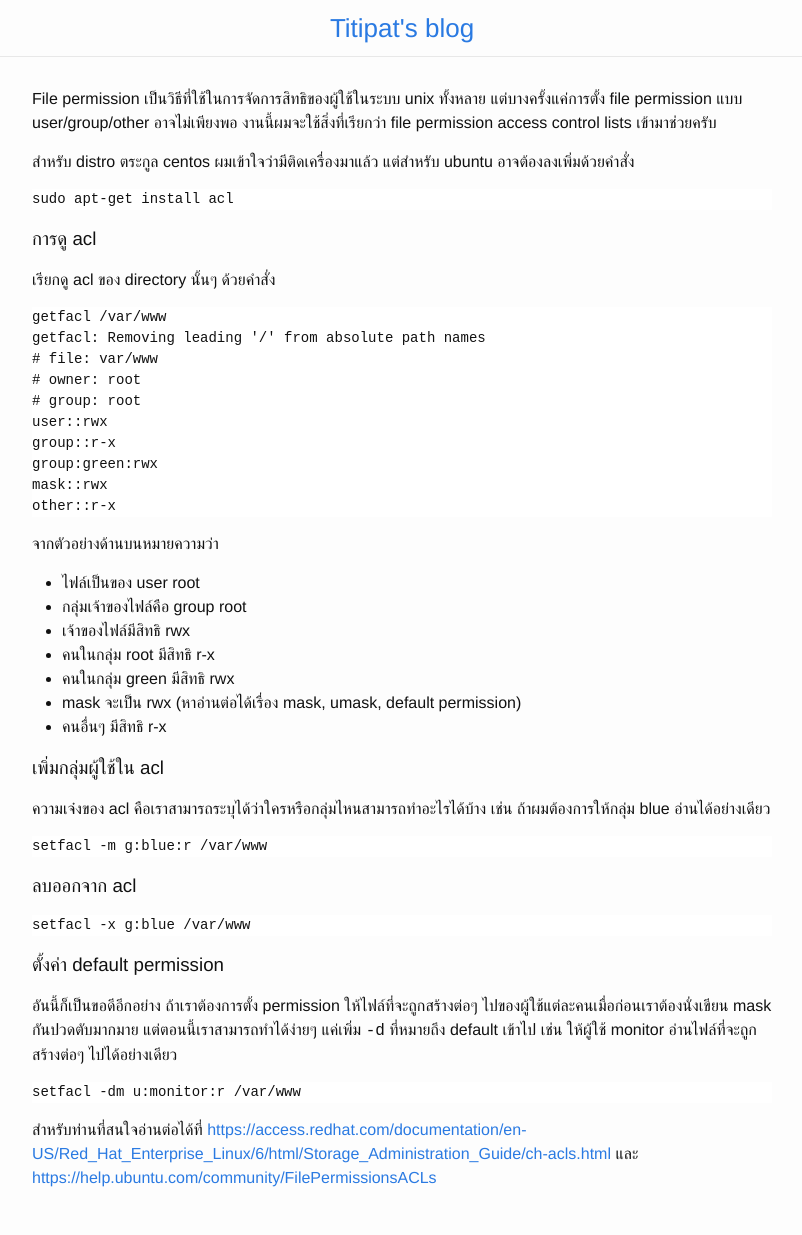
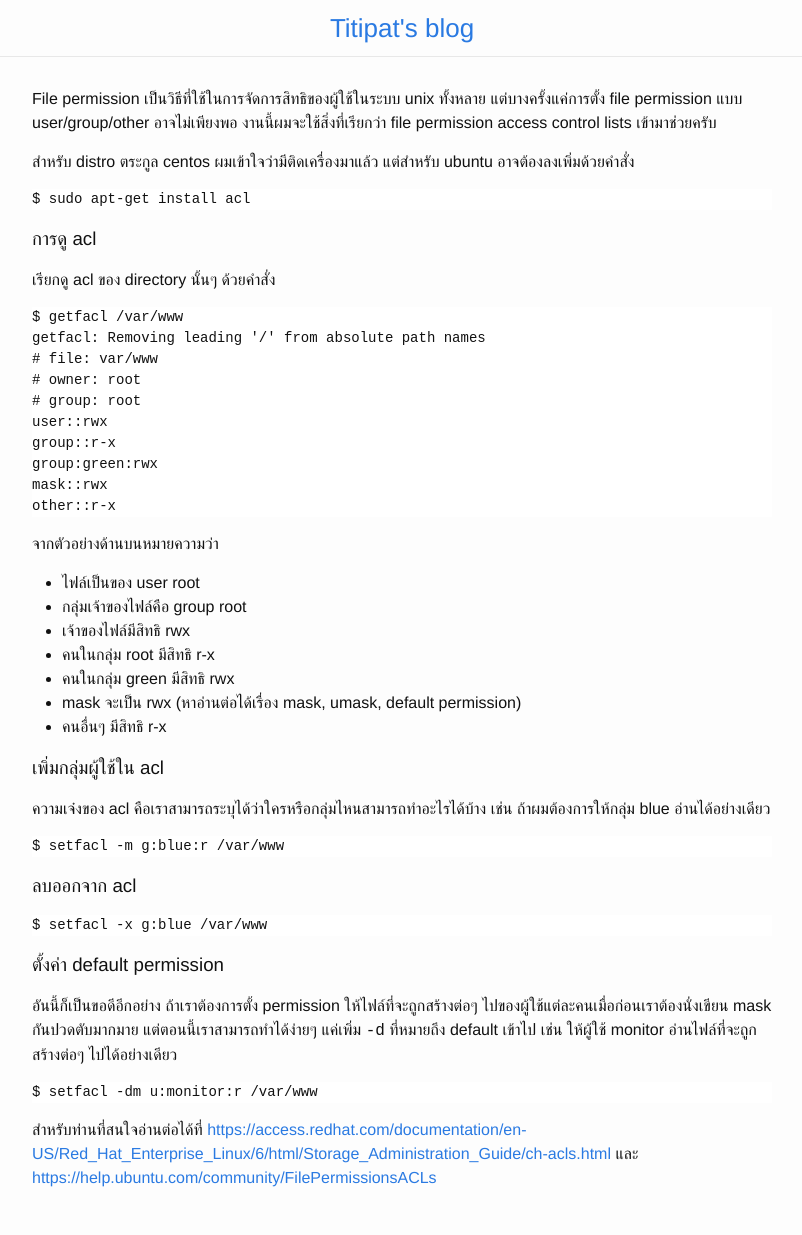
Before and after one commit to titipat/titipat.github.io, a Jekyll site: the page built from _posts/2016-01-14-file-acl-on-ubuntu.markdown, in a window 1280 px wide. Shown: the whole page, without its empty margins (238-1040 px from the left). Built offline with Jekyll 4.4.1, drawn with Linux system fonts in a browser that asks for light colours; nearby versions of some CDN libraries; a style sheet for code colours, icons or effects is not loaded.

Commit message:
update bash command on acl entry

````diff
--- a/_posts/2016-01-14-file-acl-on-ubuntu.markdown
+++ b/_posts/2016-01-14-file-acl-on-ubuntu.markdown
@@ -8,7 +8,7 @@ File permission เป็นวิธีที่ใช้ในการจั
 สำหรับ distro ตระกูล centos ผมเข้าใจว่ามีติดเครื่องมาแล้ว แต่สำหรับ ubuntu อาจต้องลงเพิ่มด้วยคำสั่ง
 
 ```bash
-sudo apt-get install acl
+$ sudo apt-get install acl
 ```
 
 ### การดู acl
@@ -16,7 +16,7 @@ sudo apt-get install acl
 เรียกดู acl ของ directory นั้นๆ ด้วยคำสั่ง
 
 ```bash
-getfacl /var/www
+$ getfacl /var/www
 getfacl: Removing leading '/' from absolute path names
 # file: var/www
 # owner: root
@@ -43,13 +43,13 @@ other::r-x
 ความเจ๋งของ acl คือเราสามารถระบุได้ว่าใครหรือกลุ่มไหนสามารถทำอะไรได้บ้าง เช่น ถ้าผมต้องการให้กลุ่ม blue อ่านได้อย่างเดียว
 
 ```bash
-setfacl -m g:blue:r /var/www
+$ setfacl -m g:blue:r /var/www
 ```
 
 ### ลบออกจาก acl
 
 ```bash
-setfacl -x g:blue /var/www
+$ setfacl -x g:blue /var/www
 ```
 
 ### ตั้งค่า default permission
@@ -57,7 +57,7 @@ setfacl -x g:blue /var/www
 อันนี้ก็เป็นขอดีอีกอย่าง ถ้าเราต้องการตั้ง permission ให้ไฟล์ที่จะถูกสร้างต่อๆ ไปของผู้ใช้แต่ละคนเมื่อก่อนเราต้องนั่งเขียน mask กันปวดตับมากมาย แต่ตอนนี้เราสามารถทำได้ง่ายๆ แค่เพิ่ม `-d` ที่หมายถึง default เข้าไป เช่น ให้ผู้ใช้ monitor อ่านไฟล์ที่จะถูกสร้างต่อๆ ไปได้อย่างเดียว
 
 ```bash
-setfacl -dm u:monitor:r /var/www
+$ setfacl -dm u:monitor:r /var/www
 ```
 
 สำหรับท่านที่สนใจอ่านต่อได้ที่ [https://access.redhat.com/documentation/en-US/Red_Hat_Enterprise_Linux/6/html/Storage_Administration_Guide/ch-acls.html](https://access.redhat.com/documentation/en-US/Red_Hat_Enterprise_Linux/6/html/Storage_Administration_Guide/ch-acls.html) และ [https://help.ubuntu.com/community/FilePermissionsACLs](https://help.ubuntu.com/community/FilePermissionsACLs)
````
